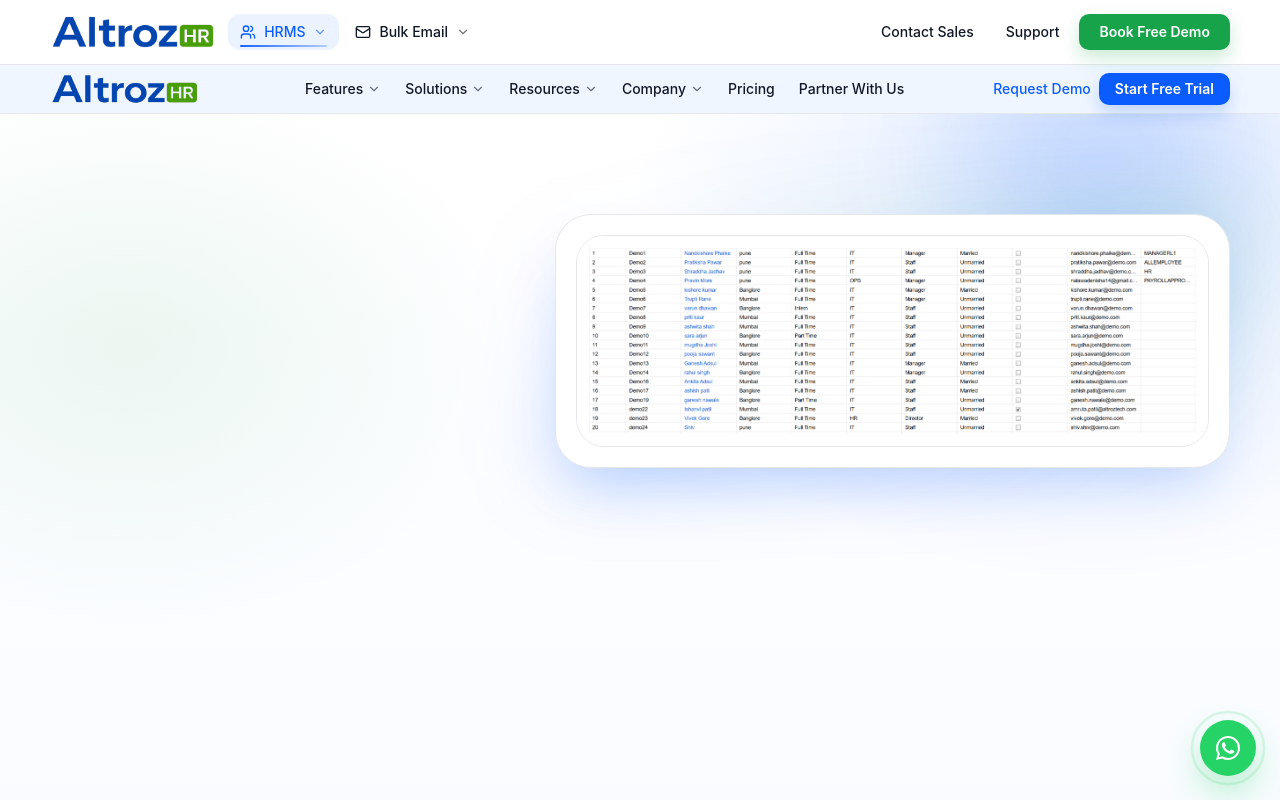
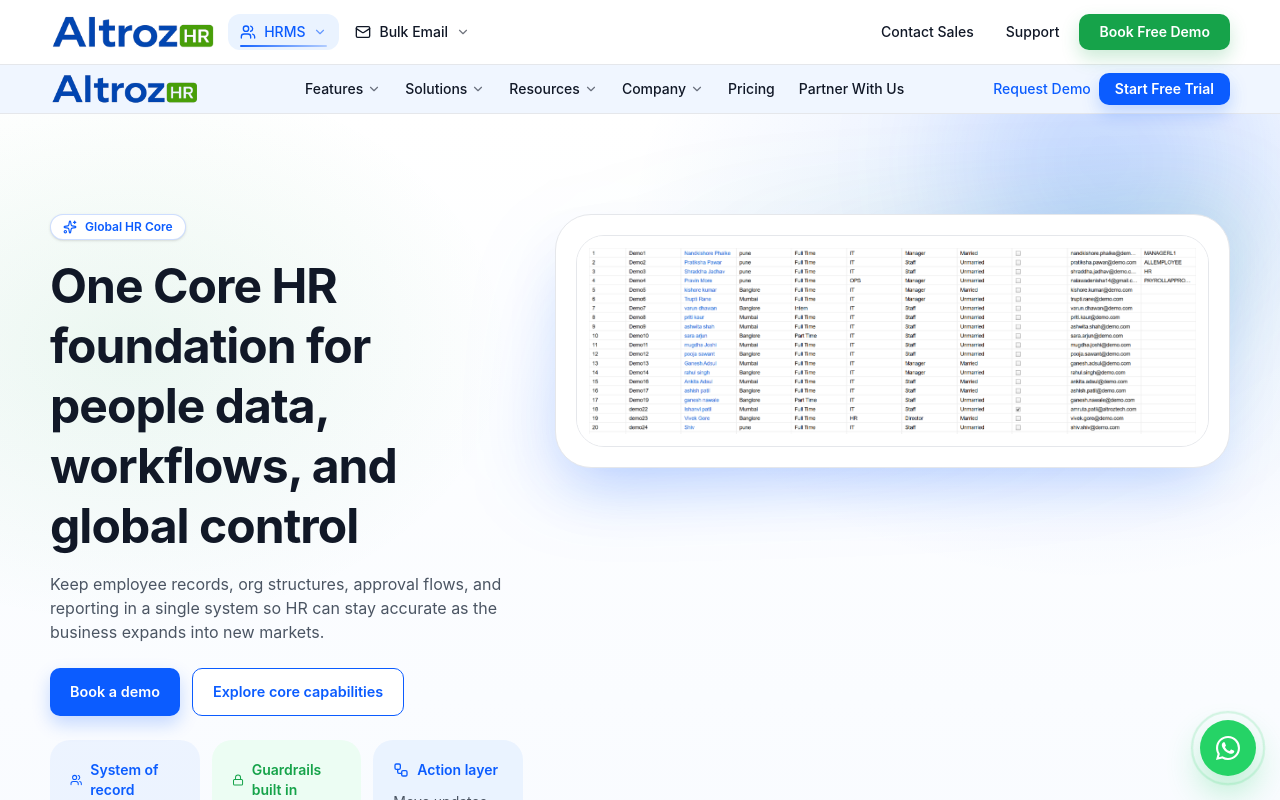
Before and after one commit to abhipraavi-21/hrmswebsite, a React (Vite) app: page /products/core-hr in a window 1280 px wide. Shown: the top 800 px of the page. Built offline with nearby package versions, Linux system fonts and the light colour scheme.

Commit message:
Show core HR hero title immediately

```diff
--- a/src/pages/CoreHrPage.tsx
+++ b/src/pages/CoreHrPage.tsx
@@ -130,7 +130,7 @@ export default function CoreHrPage() {
 
           <div className="container-x py-6 lg:py-8">
             <div className="grid gap-8 lg:grid-cols-12 lg:items-start">
-              <div className="lg:col-span-5 fade-up">
+              <div className="lg:col-span-5">
                 <span className="inline-flex items-center gap-2 rounded-full border border-primary/20 bg-white px-3 py-1 text-xs font-semibold text-primary shadow-sm">
                   <Sparkles className="h-3.5 w-3.5" />
                   Global HR Core
```
